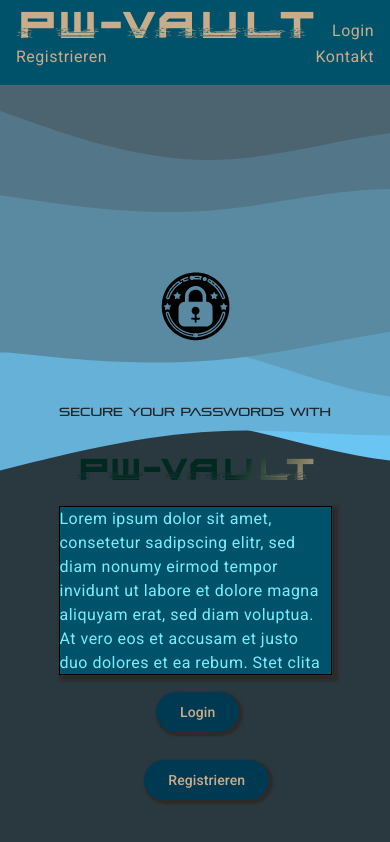
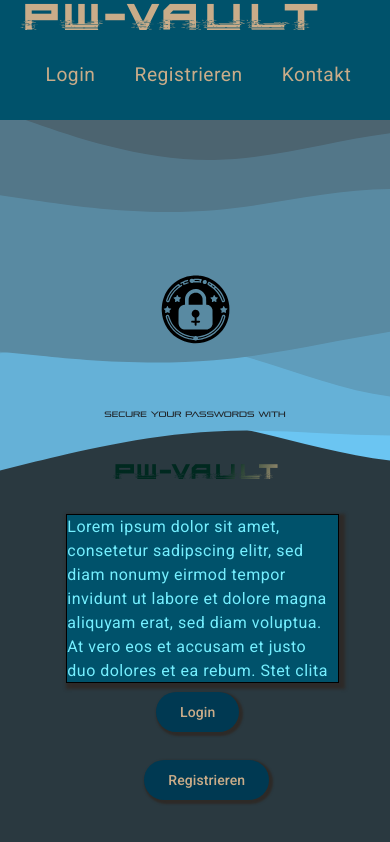
Before and after one commit to Bockkwurst/pwmanagerang-fe, an Angular app: page /home in a window 390 px wide. Built offline with nearby package versions, Linux system fonts and the light colour scheme.

Commit message:
responsivity of landing component fixed

```diff
--- a/src/app/landing-head/landing.component.css
+++ b/src/app/landing-head/landing.component.css
@@ -14,6 +14,7 @@ img {
   left: 0;
   right: 0;
   margin: auto;
+  padding: 2%;
 }
 
 h1 {
@@ -22,12 +23,12 @@ h1 {
   -webkit-background-clip: text;
   -webkit-text-fill-color: transparent;
   text-shadow: var(--shadow) 2px 2px 2px 2px;
-  font-size: 5vw;
+  max-font-size: 5vw;
 }
 
 h3 {
   font-family: var(--secondary-header-font);
-  font-size: 3vw;
+  max-font-size: 3vw;
 }
 
 
@@ -35,7 +36,7 @@ h3 {
 .infobox {
   border: 1px solid black;
   box-shadow: 3px 3px 3px 3px var(--shadow);
-  margin: 0;
+  margin: 2%;
   padding: 0;
   width: 70vw;
   height: 20vh;
@@ -57,3 +58,23 @@ h3 {
   overflow: auto;
   overflow-y: scroll;
 }
+
+@media (max-width: 841px){
+  h1 {
+    font-size: 4.5vw;
+  }
+
+  h3 {
+    font-size: 2.5vw;
+  }
+}
+
+@media (max-width: 600px){
+  h1 {
+    font-size: 3.5vw;
+  }
+
+  h3 {
+    font-size: 2vw;
+  }
+}
--- a/src/app/navbar/navbar.component.css
+++ b/src/app/navbar/navbar.component.css
@@ -1,11 +1,16 @@
 .navbar {
-  display: flex;
-  justify-content: space-between;
-  align-items: center;
-  padding: 1em;
+
   background-color: var(--dark-primary);
   color: var(--accent-one);
   list-style: none;
+}
+
+.nav-brand{
+  display: flex;
+  justify-content: flex-start;
+  align-items: center;
+  flex-direction: row;
+  margin-left: 20px;
 }
 
 .navbar-brand {
@@ -15,23 +20,29 @@
   cursor: pointer;
 }
 
-.navbar-links {
+.nav-link-container {
   display: flex;
-  justify-content: space-between;
+  justify-content: flex-end;
   align-items: center;
   flex-direction: row;
-
+  padding: 1em;
 }
 
-.navbar-link {
+.nav-link {
+  display: flex;
+  justify-content: flex-start;
+  align-items: center;
+  flex-direction: row;
+  margin-left: 20px;
   font-family: var(--primary-font);
   font-size: 1.2em;
   color: var(--accent-one);
   padding: 0.5em;
   text-decoration: none;
+
 }
 
-.navbar-link:hover {
+.nav-link:hover {
   color: var(--accent-two);
   background-color: var(--dark-secondary);
   cursor: pointer;
--- a/src/app/navbar/navbar.component.html
+++ b/src/app/navbar/navbar.component.html
@@ -1,8 +1,11 @@
 <nav>
   <ul class="navbar">
+    <div class="nav-brand">
       <li>
         <a routerLink="/home" class="navbar-brand">PW-Vault</a>
       </li>
+    </div>
+    <div class="nav-link-container">
       <li>
         <a routerLink="/login" class="nav-link">Login</a>
       </li>
@@ -12,5 +15,6 @@
       <li>
         <a routerLink="/contact" class="nav-link">Kontakt</a>
       </li>
+    </div>
   </ul>
 </nav>
```
Lines whose indentation alone changed are shown as unchanged.
